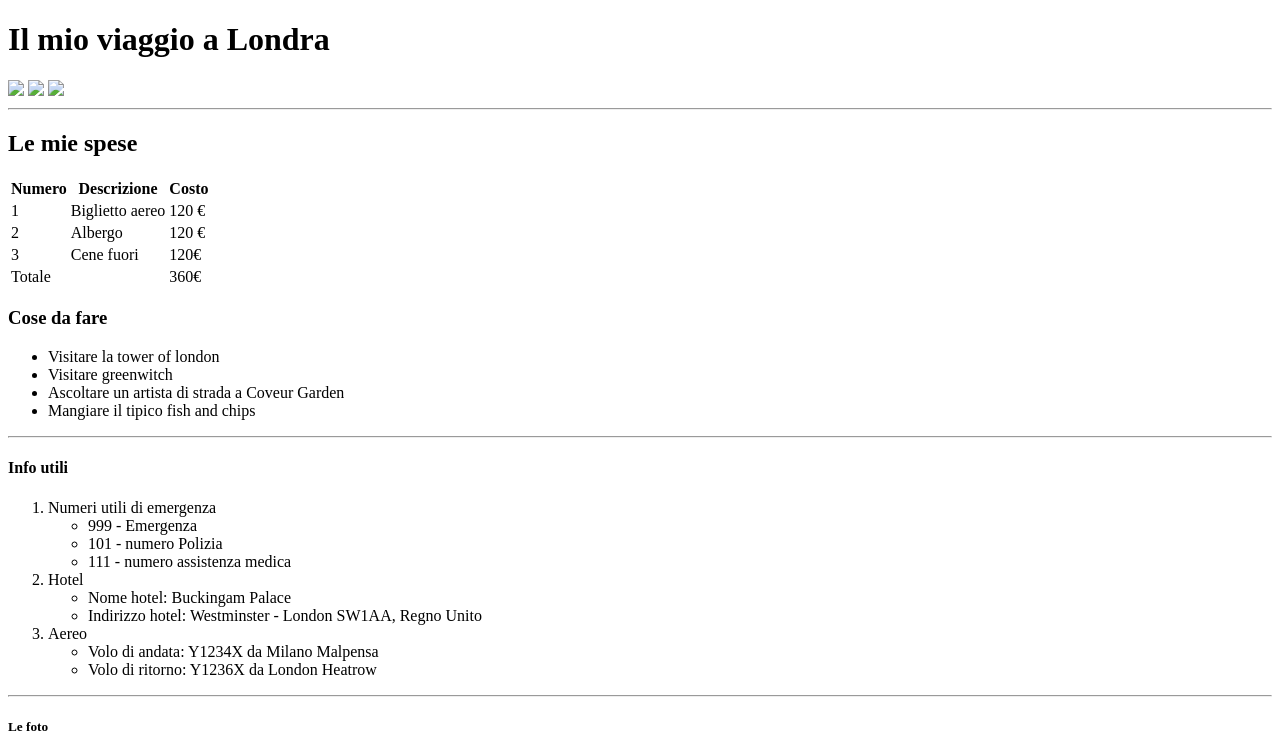
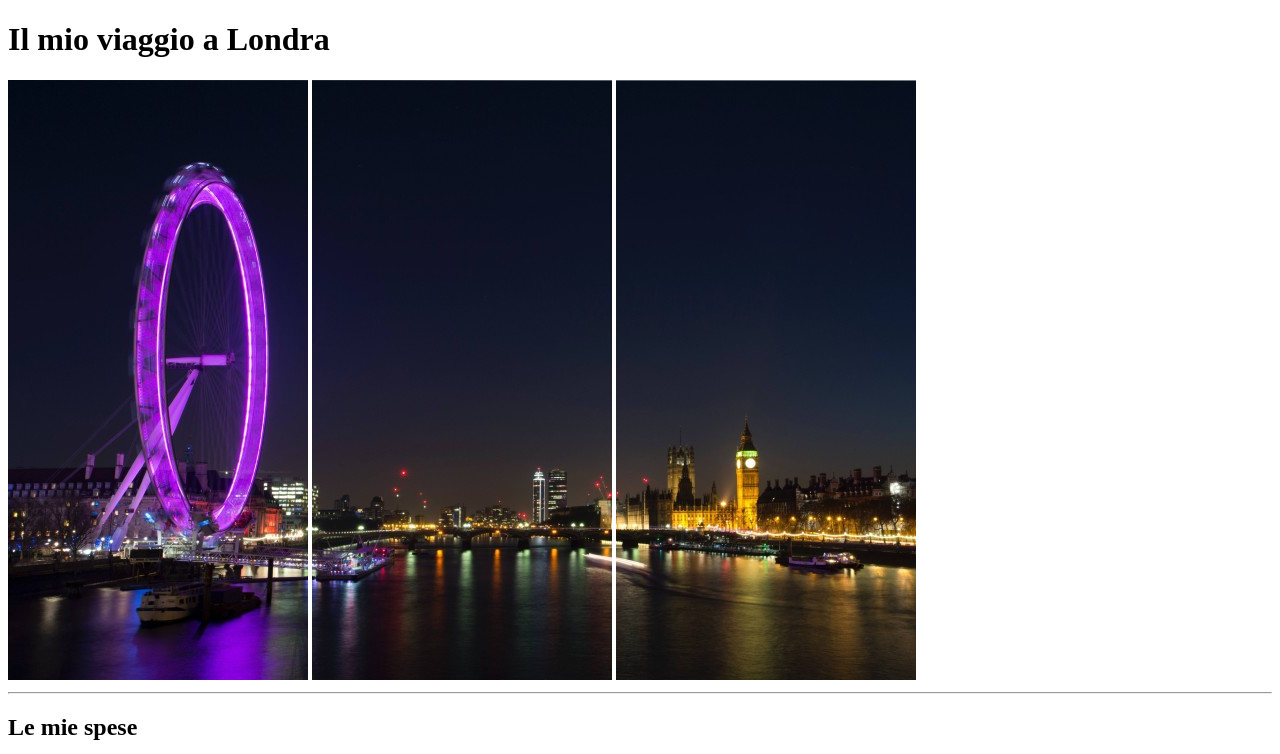
Before and after one commit to DarioBecchio/html-london-trip, a plain HTML site: page index.html in a window 1280 px wide. Shown: the top 754 px of the page. Drawn offline with Linux system fonts and the light colour scheme; grey boxes are pictures that could not be loaded.

Commit message:
add correct images link

```diff
--- a/index.html
+++ b/index.html
@@ -8,9 +8,10 @@
 <body>
     <Header>
         <h1> Il mio viaggio a Londra </h1>
-        <img src="C:\Users\dabek\Desktop\Progetti-Boolean\pexels-bill-emrich-230794-0.jpg">
-        <img src="C:\Users\dabek\Desktop\Progetti-Boolean\pexels-bill-emrich-230794-1.jpg">
-        <img src="C:\Users\dabek\Desktop\Progetti-Boolean\pexels-bill-emrich-230794-2.jpg">
+        <img src="./pexels-bill-emrich-230794-0.jpg" alt="ruota panoramica illuminata">
+        <img src="./pexels-bill-emrich-230794-1.jpg" alt="fiume città e grattacieli">
+        <img src="./pexels-bill-emrich-230794-2.jpg" alt="parlamento di londra">
+
     <hr>
     </Header>
     <main>
```
Also changed, not shown: pexels-bill-emrich-230794-0.jpg (added), pexels-bill-emrich-230794-1.jpg (added), pexels-bill-emrich-230794-2.jpg (added).
